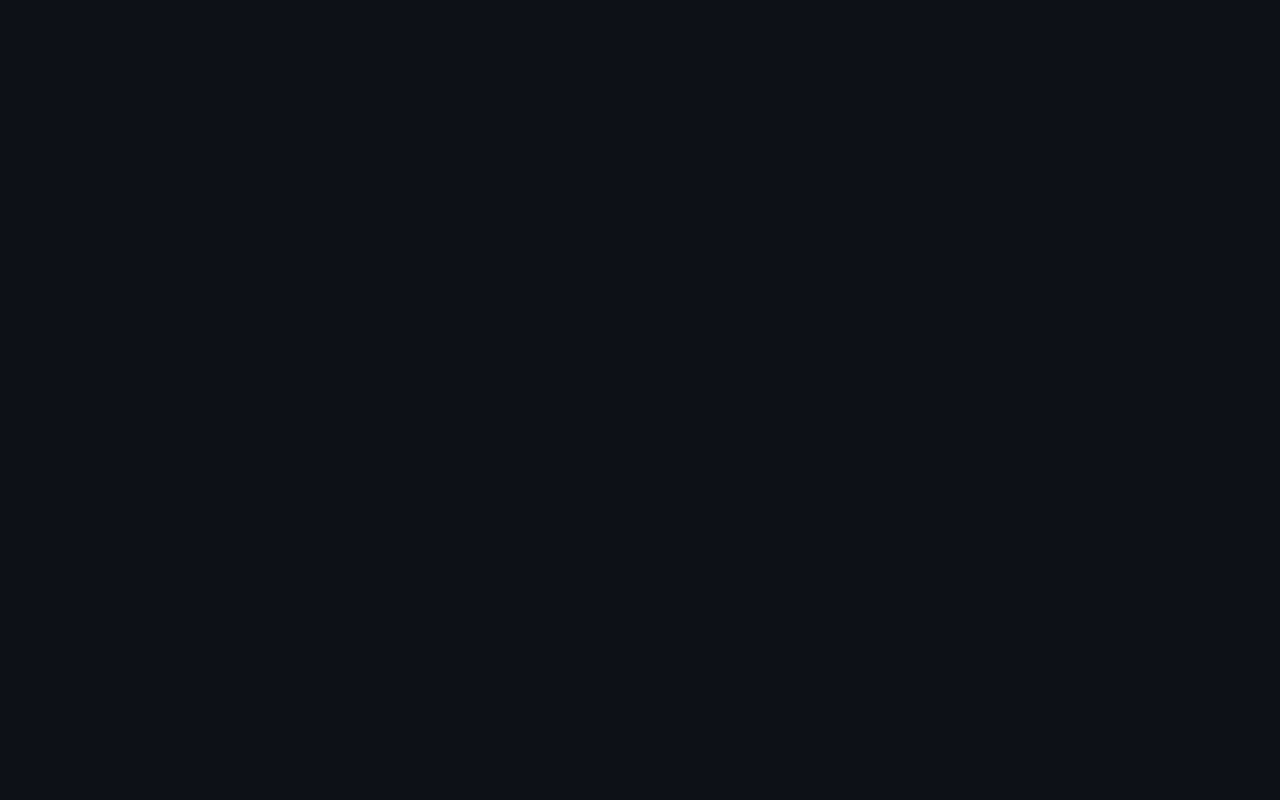
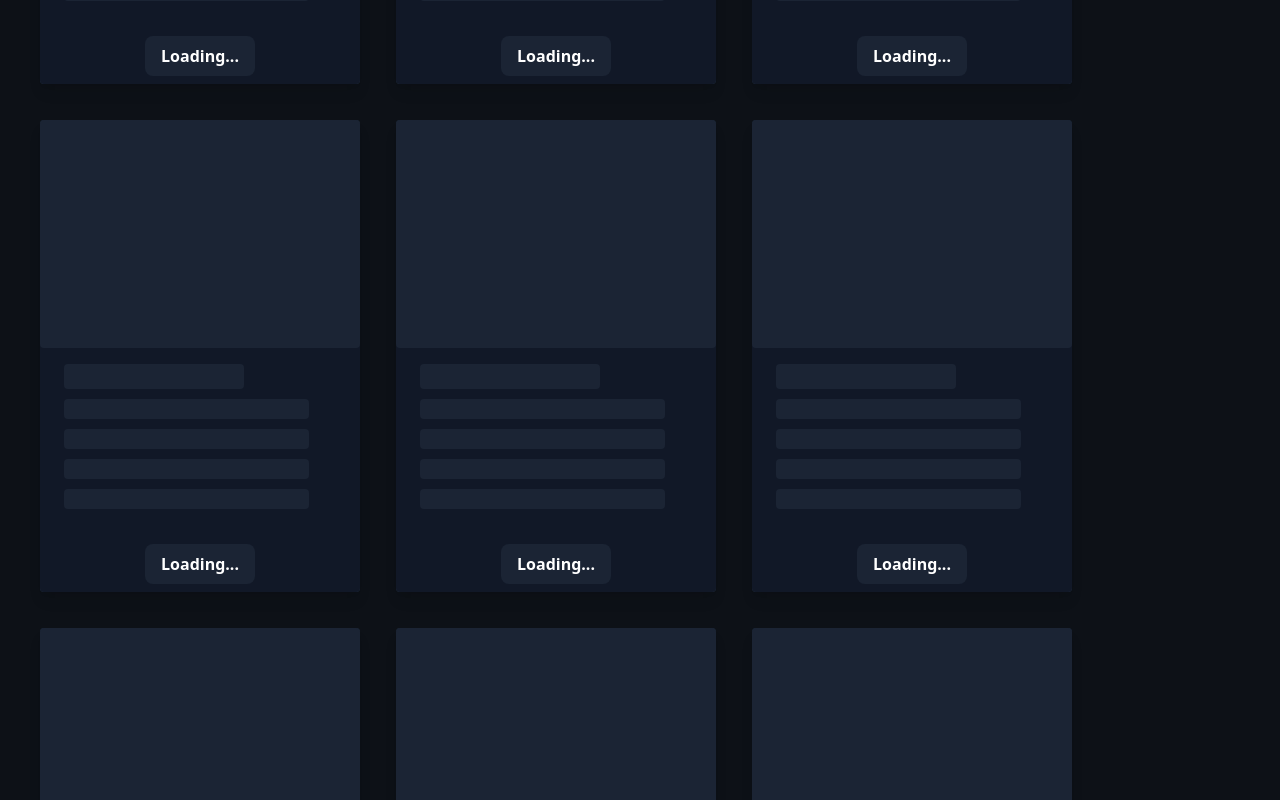
Before and after one commit to vinay360/ArtChain-Frontend, a React (Create React App) app: page / in a window 1280 px wide. Shown: the part 1100-1900 px from the top of the page. Before the commit the page ends 800 px from the top, so only its background shows below. Built offline with nearby package versions, Linux system fonts and the light colour scheme.

Commit message:
skeleton loading added

```diff
--- a/src/Components/Market/Market.jsx
+++ b/src/Components/Market/Market.jsx
@@ -3,21 +3,21 @@ import Card from './MarketCard'
 import art1 from '../../Assets/art.jpg'
 import art2 from '../../Assets/art2.jpg'
 import Navbar from '../Navbar/Navbar'
+import SkeletonCard from './SkeletonCard'
 
 const Market = () => {
   return (
     <>
       <Navbar />
       <div>
-        <div class="text-gray-100 font-bold text-2xl tracking-wider sm:text-3xl md:text-4xl lg:text-5xl xl:text-6xl sm:leading-none pl-10 pt-10">
-          <h1 class="inline-block relative">
-            <span class="relative z-10">Market</span>
-            <span class="absolute top-0 left-0 z-0 text-blue-400 opacity-50 blur-xl">
+        <div className="text-gray-100 font-bold text-2xl tracking-wider sm:text-3xl md:text-4xl lg:text-5xl xl:text-6xl sm:leading-none pl-10 pt-10">
+          <h1 className="inline-block relative">
+            <span className="relative z-10">Market</span>
+            <span className="absolute top-0 left-0 z-0 text-blue-400 opacity-50 blur-xl">
               Market
             </span>
           </h1>
         </div>
-
         <div className="cards flex gap-9 w-screen h-full flex-wrap p-10">
           <Card
             image={art1}
@@ -35,6 +35,16 @@ const Market = () => {
             }
             price={0.8}
           />
+        <SkeletonCard/>
+        <SkeletonCard/>
+        <SkeletonCard/>
+        <SkeletonCard/>
+        <SkeletonCard/>
+        <SkeletonCard/>
+        <SkeletonCard/>
+        <SkeletonCard/>
+        <SkeletonCard/>
+        <SkeletonCard/>
         </div>
       </div>
     </>
--- /dev/null
+++ b/src/Components/Market/SkeletonCard.jsx
@@ -0,0 +1,27 @@
+import React from 'react';
+
+const SkeletonCard = () => {
+  return (
+    <div className="relative group hover:text-gray-100 w-[320px]">
+    <div className="absolute inset-0 bg-[#27394C] max-w-xs rounded group-hover:blur-sm">
+    </div>
+    <div className="relative max-w-xs rounded overflow-hidden shadow-lg bg-gray-900 hover:shadow-xl transition duration-300 ease-in-out ">
+        <div className="w-full h-[228px] skeleton rounded"></div>
+      <div className="px-6 py-4 h-[180px]">
+        <div className="skeleton rounded skeletontext-head"></div>
+        <div className="skeleton rounded skeletontext"></div>
+        <div className="skeleton rounded skeletontext"></div>
+        <div className="skeleton rounded skeletontext"></div>
+        <div className="skeleton rounded skeletontext"></div>
+      </div>
+      <div className="px-6 pt-4 pb-2">
+      <button disabled={true} className="bg-blue-500 skeleton hover:bg-blue-600 text-white font-bold py-2 px-4 rounded-lg transition duration-300 ease-in-out hover:shadow-lg" >
+          Loading...
+      </button>
+      </div>
+    </div>
+    </div>
+  );
+};
+
+export default SkeletonCard;
--- a/src/Components/Navbar/Navbar.jsx
+++ b/src/Components/Navbar/Navbar.jsx
@@ -71,6 +71,8 @@ function Navbar() {
                 </button>
               </div>
             </div>
+            <div className="-mr-2 flex items-center">
+            </div>
           </div>
         </div>
       </div>
--- a/src/index.css
+++ b/src/index.css
@@ -6,3 +6,28 @@ body{
     background-color: rgb(13,17,23);
     color: #CCDAE7;
 }
+
+.skeletontext-head{
+    height: 25px;
+    width: 66%;
+    margin-bottom: 10px;
+}
+
+.skeletontext{
+    height: 20px;
+    width: 90%;
+    margin-bottom: 10px;
+}
+
+.skeleton{
+    animation: skeleton-loading 1s linear infinite alternate;
+}
+
+@keyframes skeleton-loading {
+    0%{
+        background-color: rgba(39, 57, 76, 0.3);
+    }
+    100%{
+        background-color:  rgba(56, 64, 72, 0.7);
+    }
+}
```
